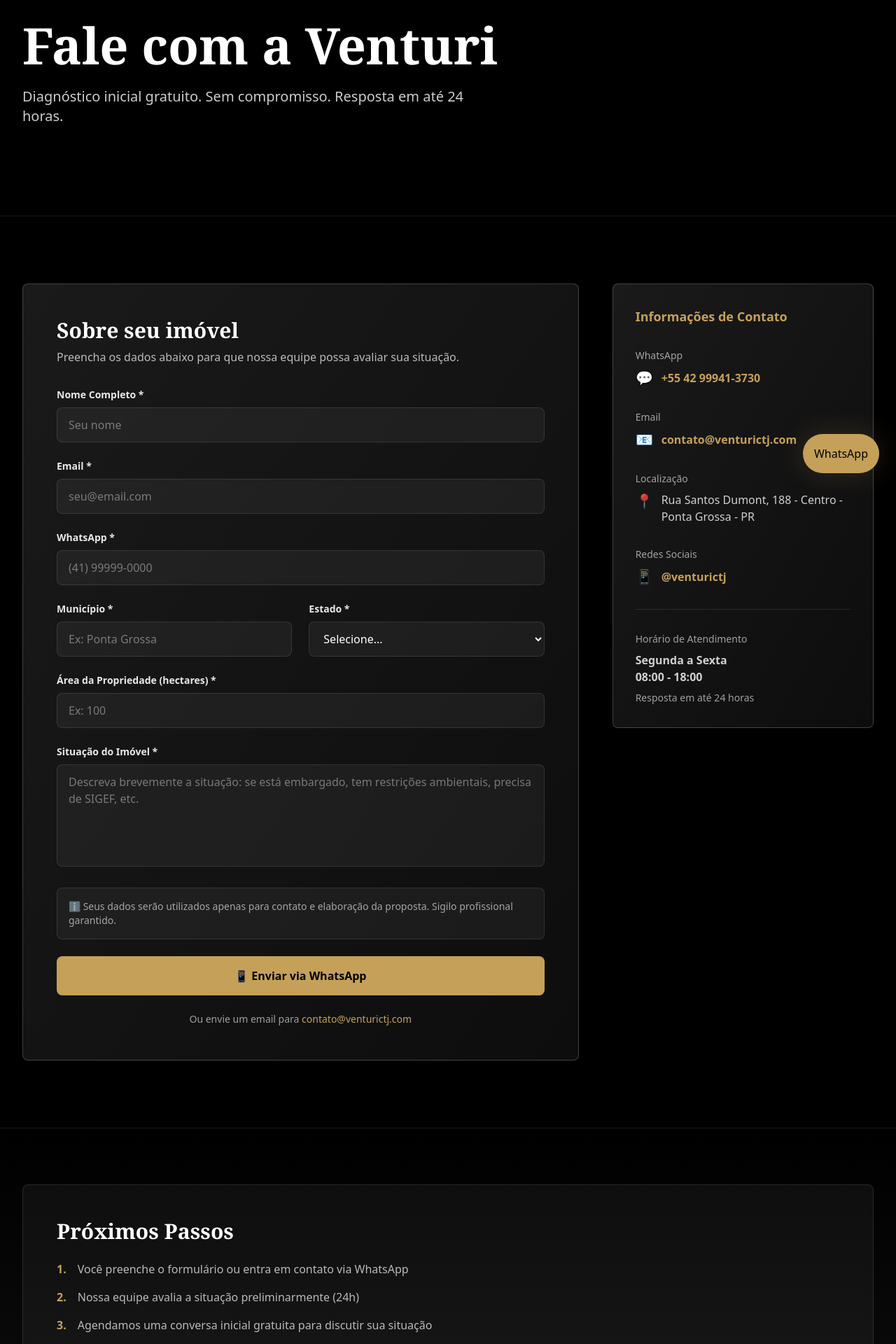
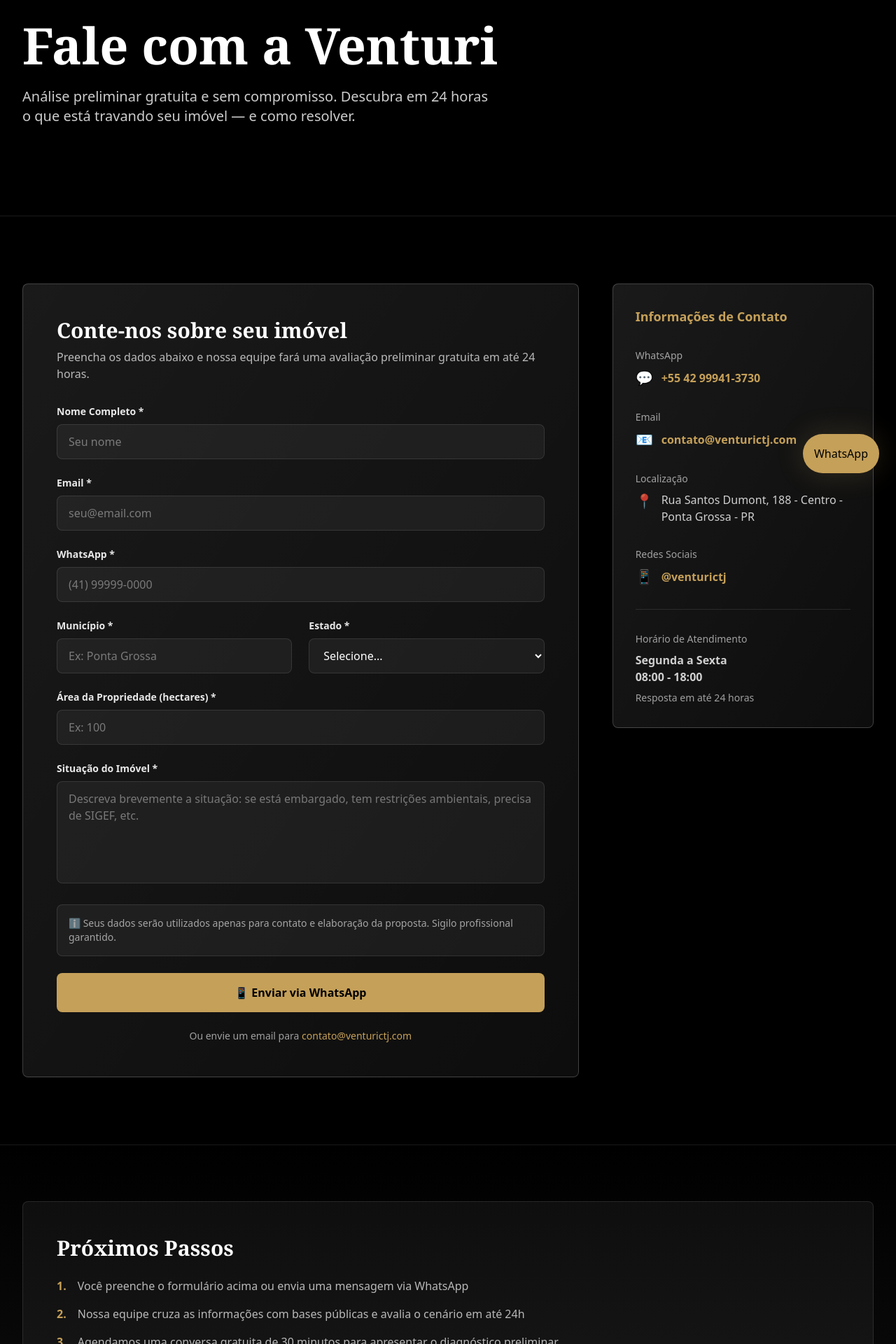
Before and after one commit to ciroramonvaz-stack/site-venturictj, a Next.js app: page /contato in a window 1280 px wide. Shown: the part 100-2020 px from the top of the page at 70% size. Built offline with nearby package versions, Linux system fonts and the light colour scheme; a web font is replaced by a local one.

Commit message:
copy: improve contato page texts and próximos passos

```diff
--- a/src/app/contato/page.tsx
+++ b/src/app/contato/page.tsx
@@ -135,7 +135,7 @@ Enviado via formulário de contato
 
             {/* Subtitle */}
             <p className="text-lg md:text-xl text-white/80 max-w-2xl leading-relaxed">
-              Diagnóstico inicial gratuito. Sem compromisso. Resposta em até 24 horas.
+              Análise preliminar gratuita e sem compromisso. Descubra em 24 horas o que está travando seu imóvel — e como resolver.
             </p>
           </div>
         </div>
@@ -149,10 +149,10 @@ Enviado via formulário de contato
             <div className="lg:col-span-2">
               <div className="rounded-lg bg-gradient-to-br from-white/10 to-white/5 border border-white/20 p-8 md:p-12">
                 <h2 className="font-serif text-3xl font-bold mb-2">
-                  Sobre seu imóvel
+                  Conte-nos sobre seu imóvel
                 </h2>
                 <p className="text-white/70 mb-8">
-                  Preencha os dados abaixo para que nossa equipe possa avaliar sua situação.
+                  Preencha os dados abaixo e nossa equipe fará uma avaliação preliminar gratuita em até 24 horas.
                 </p>
 
                 <form onSubmit={handleSubmit} className="space-y-6">
@@ -391,7 +391,7 @@ Enviado via formulário de contato
                   1.
                 </span>
                 <span>
-                  Você preenche o formulário ou entra em contato via WhatsApp
+                  Você preenche o formulário acima ou envia uma mensagem via WhatsApp
                 </span>
               </li>
               <li className="flex gap-4">
@@ -399,7 +399,7 @@ Enviado via formulário de contato
                   2.
                 </span>
                 <span>
-                  Nossa equipe avalia a situação preliminarmente (24h)
+                  Nossa equipe cruza as informações com bases públicas e avalia o cenário em até 24h
                 </span>
               </li>
               <li className="flex gap-4">
@@ -407,7 +407,7 @@ Enviado via formulário de contato
                   3.
                 </span>
                 <span>
-                  Agendamos uma conversa inicial gratuita para discutir sua situação
+                  Agendamos uma conversa gratuita de 30 minutos para apresentar o diagnóstico preliminar
                 </span>
               </li>
               <li className="flex gap-4">
@@ -415,7 +415,7 @@ Enviado via formulário de contato
                   4.
                 </span>
                 <span>
-                  Apresentamos proposta customizada com escopo, prazo e valor
+                  Você recebe proposta sob medida com escopo detalhado, prazo definido e valor fixo — sem surpresas
                 </span>
               </li>
             </ol>
```
